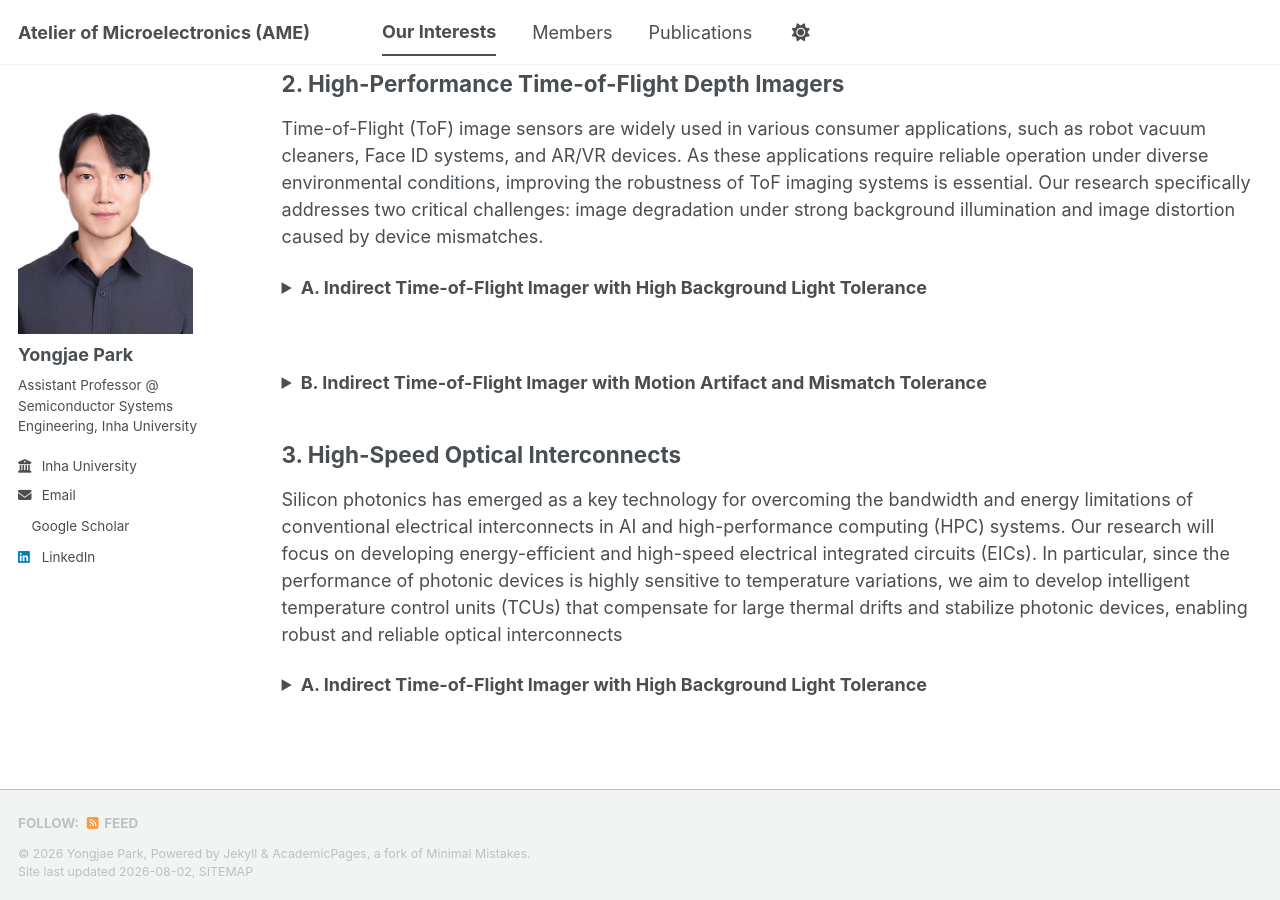
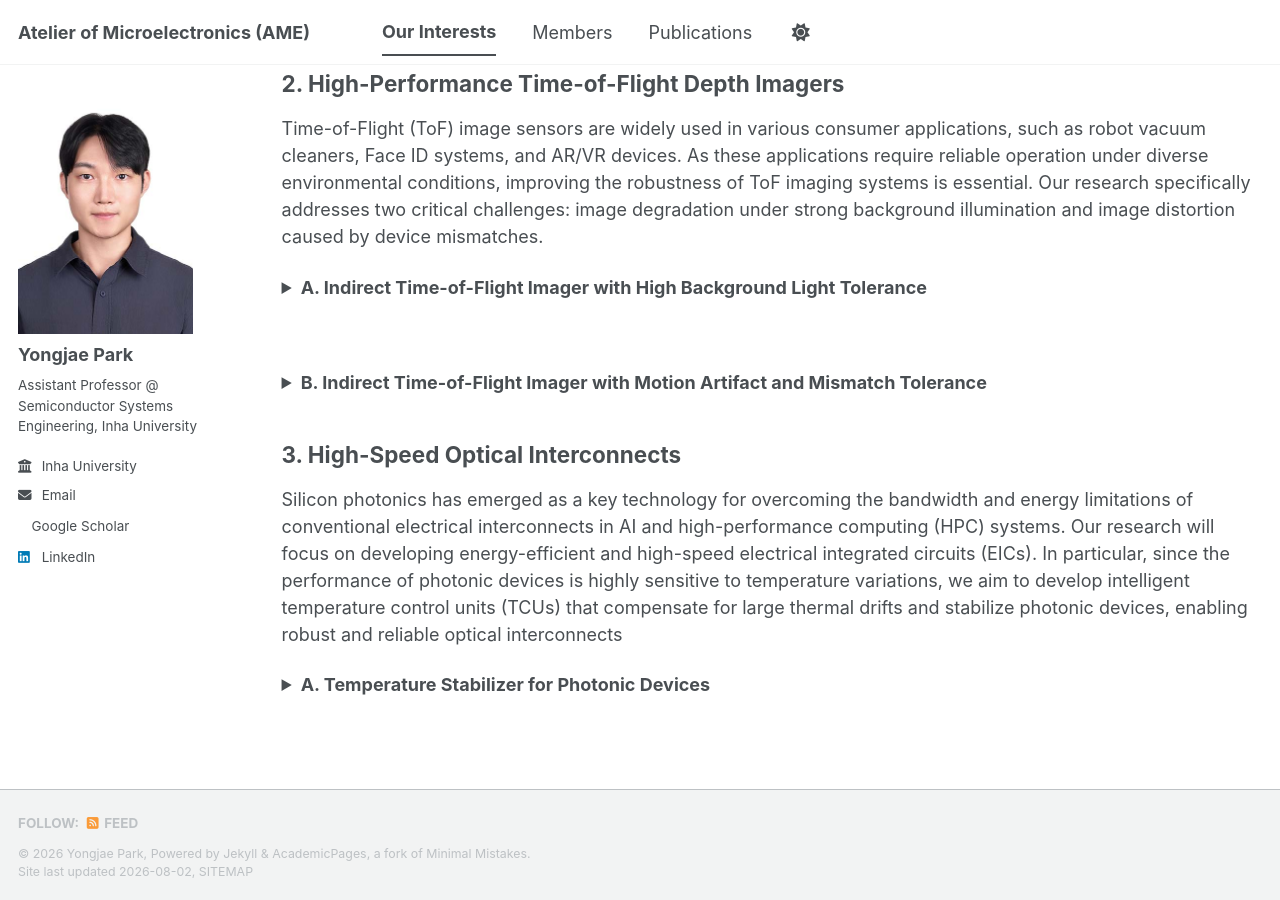
Before and after one commit to yong27park/AME.github.io, a Jekyll site: the page built from _pages/ourinterests.md, in a window 1280 px wide and 900 px high, scrolled down 570 px. Built offline with Jekyll 4.4.1, drawn with Linux system fonts in a browser that asks for light colours; a style sheet for code colours, icons or effects is not loaded.

Commit message:
Update ourinterests.md

```diff
--- a/_pages/ourinterests.md
+++ b/_pages/ourinterests.md
@@ -123,11 +123,11 @@ author_profile: true
  Silicon photonics has emerged as a key technology for overcoming the bandwidth and energy limitations of conventional electrical interconnects in AI and high-performance computing (HPC) systems. Our research will focus on developing energy-efficient and high-speed electrical integrated circuits (EICs). In particular, since the performance of photonic devices is highly sensitive to temperature variations, we aim to develop intelligent temperature control units (TCUs) that compensate for large thermal drifts and stabilize photonic devices, enabling robust and reliable optical interconnects
 
 <details markdown="1">
-<summary><b>A. Indirect Time-of-Flight Imager with High Background Light Tolerance </b></summary>
+<summary><b>A. Temperature Stabilizer for Photonic Devices </b></summary>
 
 <br>
 
-![Blossom](/images/research_Si2.png)
+![Si](/images/research_Si2.png)
 
 ✅ ***What We Want to Solve?***
 - Large temperature variations during data transmission induce resonant wavelength shifts, leading to severe bit-error-rate (BER) degradation.
```
